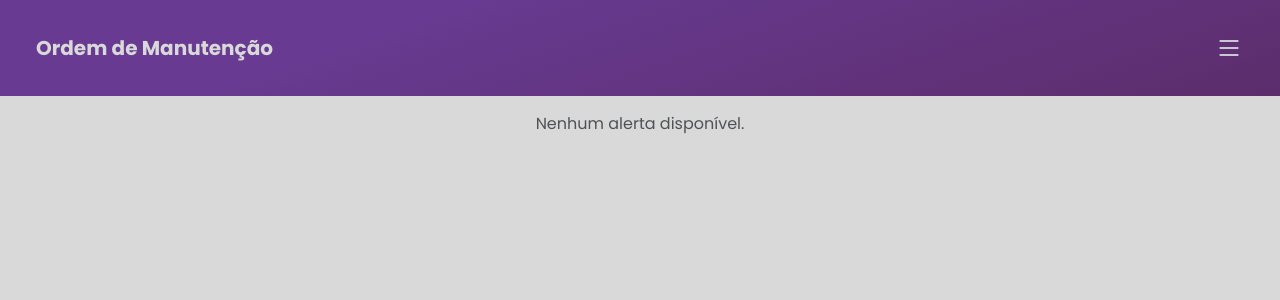
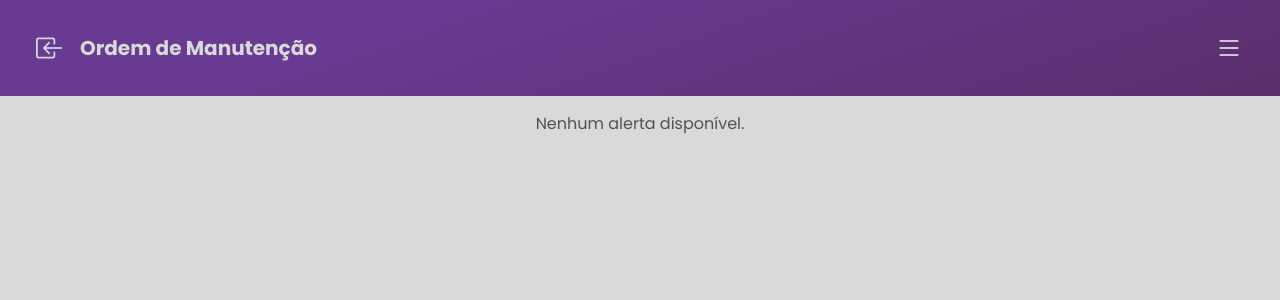
Before and after one commit to Marco-Tomasini/SA, a PHP site: page /public/manutencao.php in a window 1280 px wide. Shown: the top 300 px of the page. Run offline with PHP 8.4, Linux system fonts and the light colour scheme; the visitor is signed in with stand-in values (Sample User, id 1); data that the repository does not hold is empty.

Commit message:
UPDATE: Todas as atualizações possuem botão para voltar à dashboard

```diff
--- a/public/cadastrorotas.php
+++ b/public/cadastrorotas.php
@@ -57,7 +57,8 @@ if (isset($_GET['id'])) {
             <div class="container-fluid">
                 <div class="row headerDash d-flex align-items-center">
                     <div class="col-8  welcome lh-1">
-                        <div class="col ms-4 fw-bold fs-5">
+                        <div class="col ms-4 fw-bold fs-5 d-flex align-items-center">
+                            <i class="bi bi-box-arrow-in-left fs-3 me-3" onclick="window.location.href='dashboard.php'"></i>
                             <p class="mb-0">Atualização de Rotas</p>
                         </div>
                     </div>
--- a/public/create.php
+++ b/public/create.php
@@ -41,6 +41,7 @@ if ($_SERVER['REQUEST_METHOD'] === 'POST' && isset($_POST['nome'], $_POST['email
             <div class="row headerDash d-flex align-items-center">
                 <div class="col-8  welcome lh-1">
                     <div class="col ms-4 fw-bold fs-5">
+                        <i class="bi bi-box-arrow-in-left fs-3 me-3" onclick="window.location.href='funcionarios.php'"></i>
                         <p class="mb-0">Cadastro de Usuário</p>
                     </div>
                 </div>
--- a/public/createAlerta.php
+++ b/public/createAlerta.php
@@ -70,7 +70,8 @@ if (isset($_GET['id'])) {
             <div class="container-fluid">
                 <div class="row headerDash d-flex align-items-center">
                     <div class="col-8  welcome lh-1">
-                        <div class="col ms-4 fw-bold fs-5">
+                        <div class="col ms-4 fw-bold fs-5 d-flex align-items-center">
+                            <i class="bi bi-box-arrow-in-left fs-3 me-3" onclick="window.location.href='dashboard.php'"></i>
                             <p class="mb-0">Atualizações de Alerta</p>
                         </div>
                     </div>
--- a/public/createEstacao.php
+++ b/public/createEstacao.php
@@ -54,7 +54,8 @@ if (isset($_GET['id'])) {
             <div class="container-fluid">
                 <div class="row headerDash d-flex align-items-center">
                     <div class="col-8  welcome lh-1">
-                        <div class="col ms-4 fw-bold fs-5">
+                        <div class="col ms-4 fw-bold fs-5 d-flex align-items-center">
+                            <i class="bi bi-box-arrow-in-left fs-3 me-3" onclick="window.location.href='dashboard.php'"></i>
                             <p class="mb-0">Atualização de Estação</p>
                         </div>
                     </div>
--- a/public/createOrdemM.php
+++ b/public/createOrdemM.php
@@ -77,7 +77,8 @@ if (isset($_GET['id'])) {
             <div class="container-fluid">
                 <div class="row headerDash d-flex align-items-center">
                     <div class="col-8  welcome lh-1">
-                        <div class="col ms-4 fw-bold fs-5">
+                        <div class="col ms-4 fw-bold fs-5 d-flex align-items-center">
+                            <i class="bi bi-box-arrow-in-left fs-3 me-3" onclick="window.location.href='dashboard.php'"></i>
                             <p class="mb-0">Atualização de Ordens de Manutenção</p>
                         </div>
                     </div>
--- a/public/createSegmentoRota.php
+++ b/public/createSegmentoRota.php
@@ -61,7 +61,8 @@ if (isset($_GET['id'])) {
             <div class="container-fluid">
                 <div class="row headerDash d-flex align-items-center">
                     <div class="col-8  welcome lh-1">
-                        <div class="col ms-4 fw-bold fs-5">
+                        <div class="col ms-4 fw-bold fs-5 d-flex align-items-center">
+                            <i class="bi bi-box-arrow-in-left fs-3 me-3" onclick="window.location.href='dashboard.php'"></i>
                             <p class="mb-0">Atualização de Segmento de Rota</p>
                         </div>
                     </div>
--- a/public/createTrem.php
+++ b/public/createTrem.php
@@ -62,7 +62,8 @@ if (isset($_GET['id'])) {
             <div class="container-fluid">
                 <div class="row headerDash d-flex align-items-center">
                     <div class="col-8  welcome lh-1">
-                        <div class="col ms-4 fw-bold fs-5">
+                        <div class="col ms-4 fw-bold fs-5 d-flex align-items-center">
+                            <i class="bi bi-box-arrow-in-left fs-3 me-3" onclick="window.location.href='dashboard.php'"></i>
                             <p class="mb-0">Atualização de Trens</p>
                         </div>
                     </div>
--- a/public/createViagem.php
+++ b/public/createViagem.php
@@ -79,7 +79,8 @@ if (isset($_GET['id'])) {
             <div class="container-fluid">
                 <div class="row headerDash d-flex align-items-center">
                     <div class="col-8  welcome lh-1">
-                        <div class="col ms-4 fw-bold fs-5">
+                        <div class="col ms-4 fw-bold fs-5 d-flex align-items-center">
+                            <i class="bi bi-box-arrow-in-left fs-3 me-3" onclick="window.location.href='dashboard.php'"></i>
                             <p class="mb-0">Atualização de Viagem</p>
                         </div>
                     </div>
--- a/public/funcionarios.php
+++ b/public/funcionarios.php
@@ -37,7 +37,8 @@ if ($_SERVER['REQUEST_METHOD'] === 'POST') {
         <div class="container-fluid">
             <div class="row headerDash d-flex align-items-center">
                 <div class="col-8  welcome lh-1">
-                    <div class="col ms-4 fw-bold fs-5">
+                    <div class="col ms-4 fw-bold fs-5 d-flex align-items-center">
+                        <i class="bi bi-box-arrow-in-left fs-3 me-3" onclick="window.location.href='dashboard.php'"></i>
                         <p class="mb-0">Gerenciamento de Funcionários</p>
                     </div>
                 </div>
--- a/public/gestaoDeRotas.php
+++ b/public/gestaoDeRotas.php
@@ -31,7 +31,8 @@ $segmentos = $result_segmentorota->fetchAll(PDO::FETCH_ASSOC);
         <div class="container-fluid">
             <div class="row headerDash d-flex align-items-center sticky-top">
                 <div class="col-8  welcome lh-1">
-                    <div class="col ms-4 fw-bold fs-5">
+                    <div class="col ms-4 fw-bold fs-5 d-flex align-items-center">
+                        <i class="bi bi-box-arrow-in-left fs-3 me-3" onclick="window.location.href='dashboard.php'"></i>
                         <p class="mb-0">Atualização de Viagem</p>
                     </div>
                 </div>
--- a/public/manutencao.php
+++ b/public/manutencao.php
@@ -42,7 +42,8 @@ if (isset($_GET['id'])) {
             <div class="container-fluid">
                 <div class="row headerDash d-flex align-items-center">
                     <div class="col-8  welcome lh-1">
-                        <div class="col ms-4 fw-bold fs-5">
+                        <div class="col ms-4 fw-bold fs-5 d-flex align-items-center">
+                            <i class="bi bi-box-arrow-in-left fs-3 me-3" onclick="window.location.href='manutencao.php'"></i>
                             <p class="mb-0">Detalhes da Ordem de Manutenção</p>
                         </div>
                     </div>
@@ -107,7 +108,8 @@ if (isset($_GET['id'])) {
             <div class="container-fluid">
                 <div class="row headerDash d-flex align-items-center">
                     <div class="col-8  welcome lh-1">
-                        <div class="col ms-4 fw-bold fs-5">
+                        <div class="col ms-4 fw-bold fs-5 d-flex align-items-center">
+                            <i class="bi bi-box-arrow-in-left fs-3 me-3" onclick="window.location.href='dashboard.php'"></i>
                             <p class="mb-0">Ordem de Manutenção</p>
                         </div>
                     </div>
--- a/public/primeiroAcesso.php
+++ b/public/primeiroAcesso.php
@@ -46,6 +46,7 @@ if ($row['user_count'] > 0) {
                     <div class="col-8  welcome lh-1">
                         <div class="col ms-4 fw-bold fs-5">
                             <p class="mb-0">Cadastro de Usuário</p>
+                            <i class="bi bi-box-arrow-in-left fs-3 me-3" onclick="window.location.href='../index.php'"></i>
                         </div>
                     </div>
 
--- a/public/relatorios.php
+++ b/public/relatorios.php
@@ -38,7 +38,8 @@ $sensorData = $result->fetchAll(PDO::FETCH_ASSOC);
         <div class="container-fluid">
             <div class="row headerDash d-flex align-items-center">
                     <div class="col-8  welcome lh-1">
-                        <div class="col ms-4 fw-bold fs-5">
+                        <div class="col ms-4 fw-bold fs-5 d-flex align-items-center">
+                            <i class="bi bi-box-arrow-in-left fs-3 me-3" onclick="window.location.href='dashboard.php'"></i>
                             <p class="mb-0">Relatórios e Análises</p>
                         </div>
                     </div>
```
